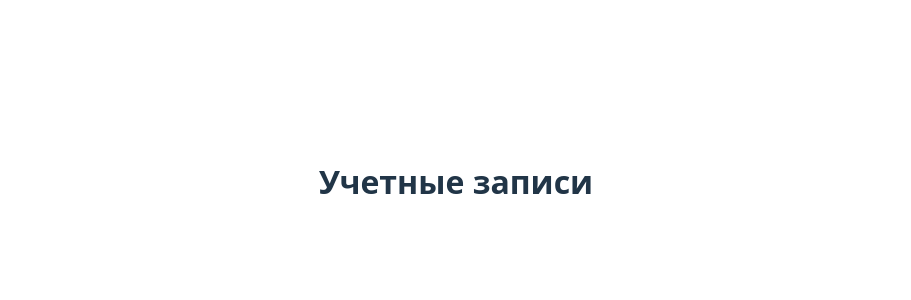
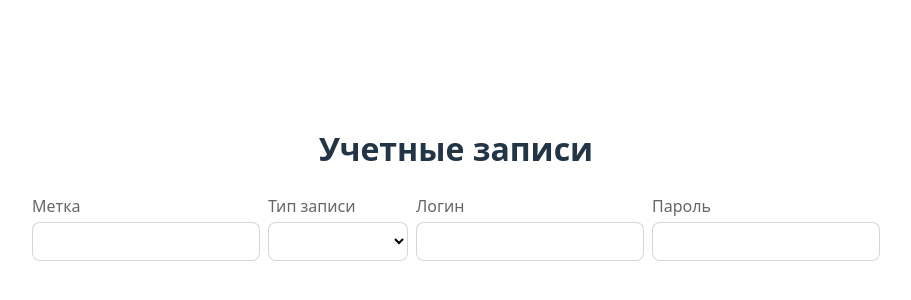
Before and after one commit to AnnaGolmakova/vue-account-table-test, a Vue app: page / in a window 1280 px wide. Shown: the part 218-518 px from the top of the page, without its empty margins (184-1095 px from the left). Built offline with nearby package versions, Linux system fonts and the light colour scheme.

Commit message:
Create accounts table and row component

```diff
--- a/src/App.vue
+++ b/src/App.vue
@@ -1,7 +1,35 @@
-<script setup lang="ts"></script>
+<script setup lang="ts">
+import AccountsRow from "./components/AccountsRow.vue";
+</script>
 
 <template>
-    <h1>Учетные записи</h1>
+  <h1>Учетные записи</h1>
+  <div class="table">
+    <div class="table__header">
+      <div class="table__title">Метка</div>
+      <div class="table__title">Тип записи</div>
+      <div class="table__title">Логин</div>
+      <div class="table__title">Пароль</div>
+    </div>
+    <AccountsRow />
+  </div>
 </template>
 
-<style scoped></style>
+<style scoped>
+.table {
+  display: grid;
+  grid-template-columns: 1fr 140px repeat(2, 1fr);
+  gap: 4px 8px;
+}
+
+.table__header {
+  display: grid;
+  grid-template-columns: subgrid;
+  grid-column: 1 / -1;
+}
+
+.table__title {
+  color: var(--text-secondary, rgba(0, 0, 0, 0.6));
+  text-align: left;
+}
+</style>
--- /dev/null
+++ b/src/components/AccountsRow.vue
@@ -0,0 +1,105 @@
+<script setup lang="ts">
+import Input from "./Input.vue";
+import TagInput from "./TagInput.vue";
+import Select from "./Select.vue";
+
+import { ref, computed } from "vue";
+import { accountSchema } from "../schema/accountSchema";
+import * as z from "zod";
+
+import type { Account } from "../types/account";
+
+interface Props {
+  id?: string;
+  account?: Account;
+}
+
+const { id, account } = defineProps<Props>();
+
+const errors = ref({ fieldErrors: {} });
+const tags = ref(account?.tags ?? []);
+const type = ref(account?.type ?? "LOCAL");
+const login = ref(account?.login ?? "");
+const password = ref(
+  account?.password ?? (account?.type === "LDAP" ? null : ""),
+);
+
+const internalAccountData = computed(() => ({
+  tags: tags.value,
+  type: type.value,
+  login: login.value,
+  password: type.value === "LDAP" ? null : password.value,
+}));
+
+function validateAndSave() {
+  const result = accountSchema.safeParse(internalAccountData.value);
+  if (!result.success) {
+    console.error(result.error);
+    errors.value = z.flattenError(result.error);
+  } else {
+    console.log(result.data);
+    errors.value = { fieldErrors: {} };
+  }
+}
+
+function submitOnEnter(e: KeyboardEvent) {
+  if (e.key === "Enter") {
+    validateAndSave();
+  }
+}
+</script>
+
+<template>
+  <div class="row">
+    <TagInput
+      name="test"
+      :maxlength="50"
+      :invalid="errors.fieldErrors.tags"
+      v-model="tags"
+      @blur="validateAndSave"
+    />
+    <Select
+      name="type"
+      placeholder="Выберите вариант"
+      :required="true"
+      :values="[
+        { value: 'LDAP', label: 'LDAP' },
+        { value: 'LOCAL', label: 'Локальный' },
+      ]"
+      v-model="type"
+      @change="validateAndSave"
+    />
+    <Input
+      name="login"
+      :maxlength="100"
+      :required="true"
+      :invalid="errors.fieldErrors.hasOwnProperty('login')"
+      :class="{ doublewidth: type === 'LDAP' }"
+      v-model="login"
+      @blur="validateAndSave"
+    />
+    <Input
+      v-if="type !== 'LDAP'"
+      name="password"
+      type="password"
+      :maxlength="100"
+      :required="true"
+      :invalid="errors.fieldErrors.hasOwnProperty('password')"
+      v-model="password"
+      @blur="validateAndSave"
+      @keyup="submitOnEnter"
+    />
+  </div>
+</template>
+
+<style scoped>
+.row {
+  display: grid;
+  grid-template-columns: subgrid;
+  grid-column: 1 / -1;
+}
+
+.doublewidth {
+  grid-column: auto / span 2;
+}
+</style>
--- /dev/null
+++ b/src/schema/accountSchema.ts
@@ -0,0 +1,22 @@
+import * as z from "zod";
+
+export const accountSchema = z
+  .object({
+    tags: z.array(z.object({ text: z.string().trim().max(50) })),
+    type: z.enum(["LDAP", "LOCAL"], "Выберите тип учетной записи"),
+    login: z
+      .string()
+      .trim()
+      .min(1, "Заполните логин учетной записи")
+      .max(100, "Не больше 100 символов"),
+    password: z
+      .string()
+      .trim()
+      .min(4, "Пароль должен быть больше 4 символов")
+      .max(100, "Не больше 100 символов")
+      .nullable(),
+  })
+  .refine((val) => (val.type === "LOCAL" ? val.password === null : true), {
+    message: "Пароль обязателен для локальных учетных записей",
+    path: ["password"], // path of error
+  });
```
